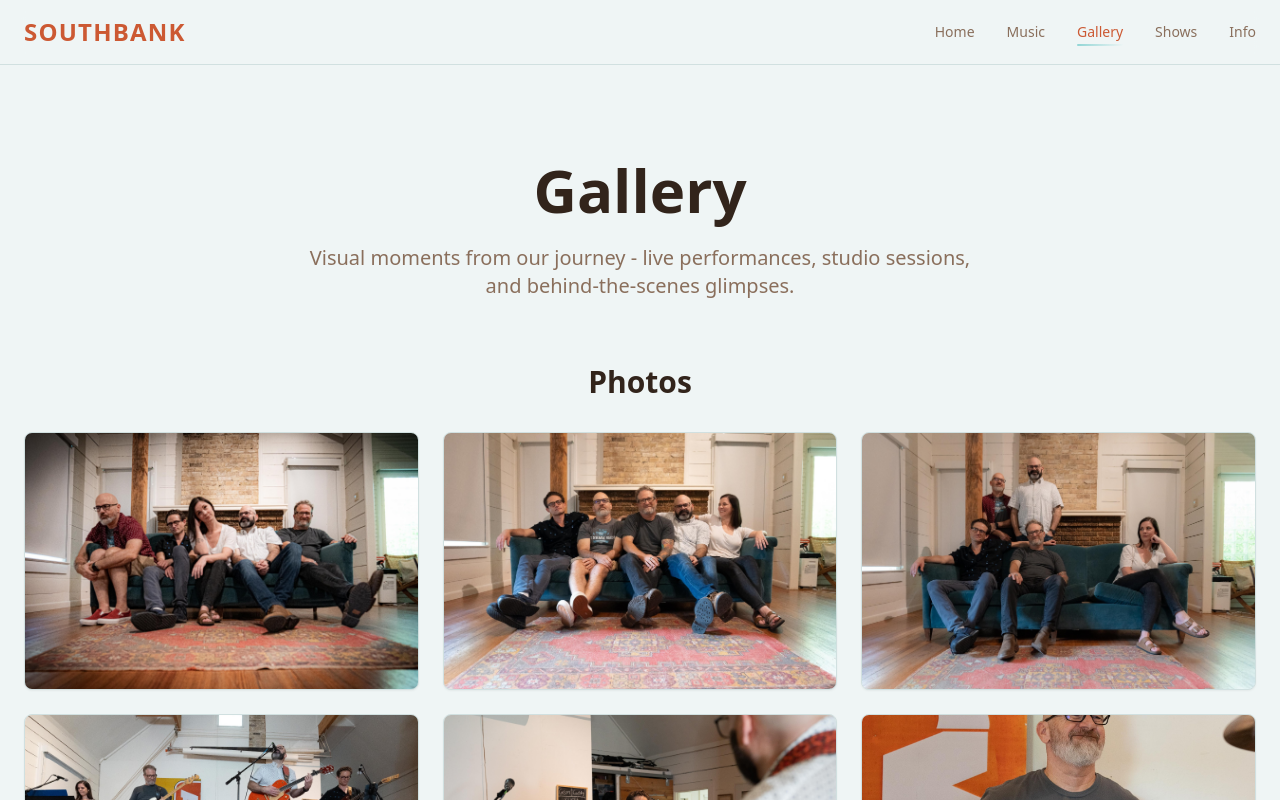
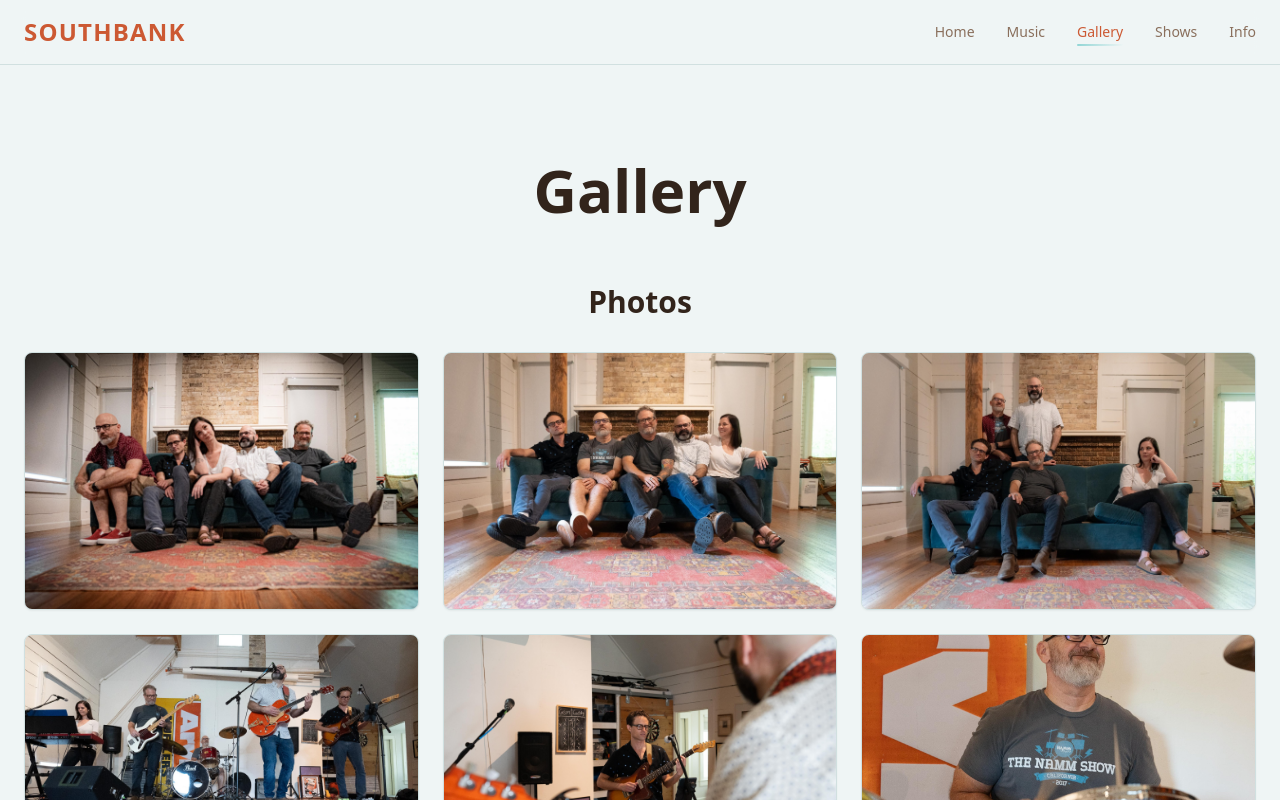
Before and after one commit to southbanksounds/southbank-soundwaves, a React (Vite) app: page /gallery in a window 1280 px wide. Shown: the top 800 px of the page. Built offline with nearby package versions, Linux system fonts and the light colour scheme.

Commit message:
Remove gallery description
Remove the description text under the gallery title on the gallery page.

```diff
--- a/src/pages/Gallery.tsx
+++ b/src/pages/Gallery.tsx
@@ -87,9 +87,6 @@ const Gallery = () => {
           <h1 className="text-5xl md:text-6xl font-bold mb-6 text-foreground">
             Gallery
           </h1>
-          <p className="text-xl text-muted-foreground max-w-2xl mx-auto">
-            Visual moments from our journey - live performances, studio sessions, and behind-the-scenes glimpses.
-          </p>
         </div>
 
         {/* Photo Gallery */}
```
